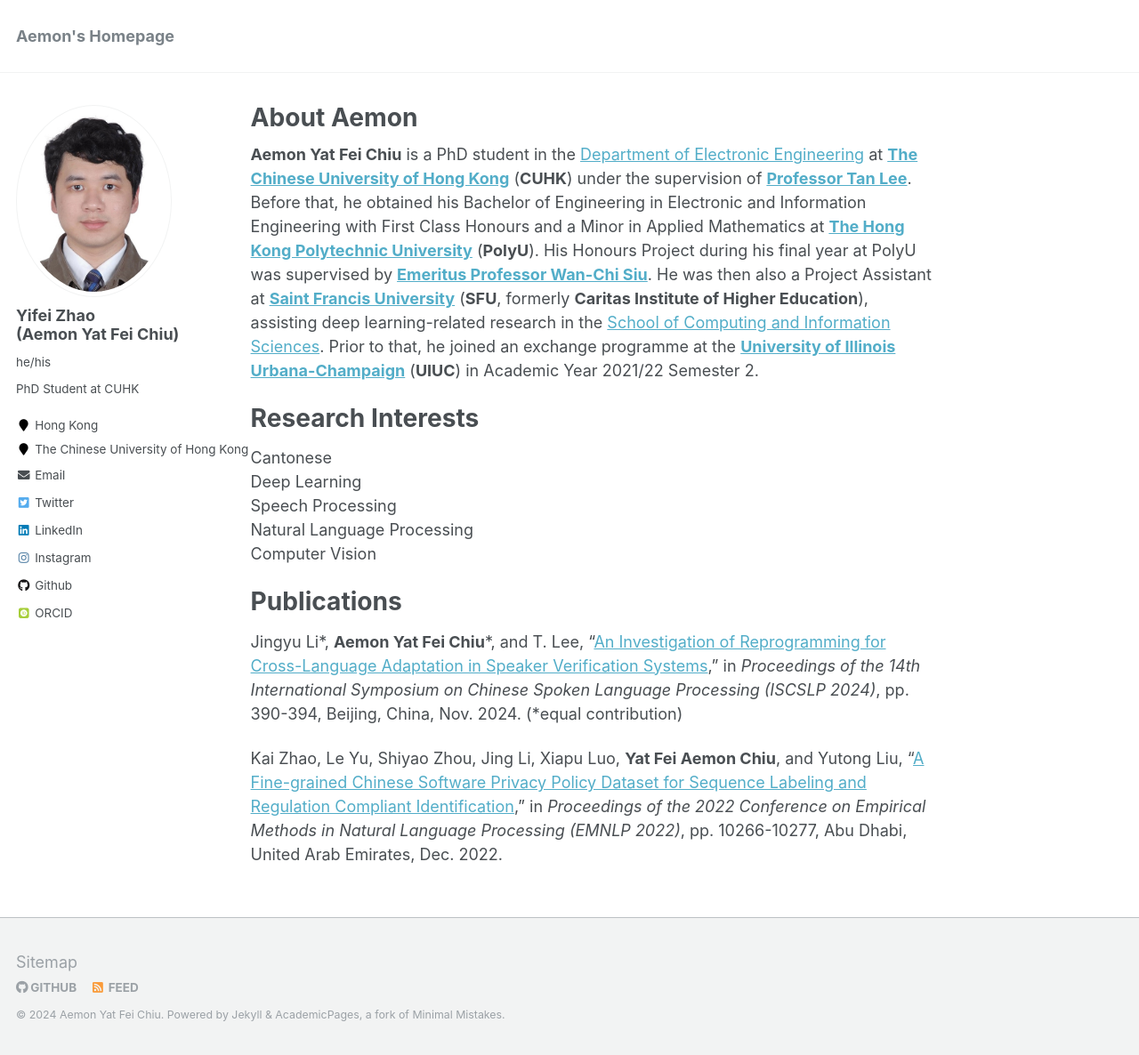
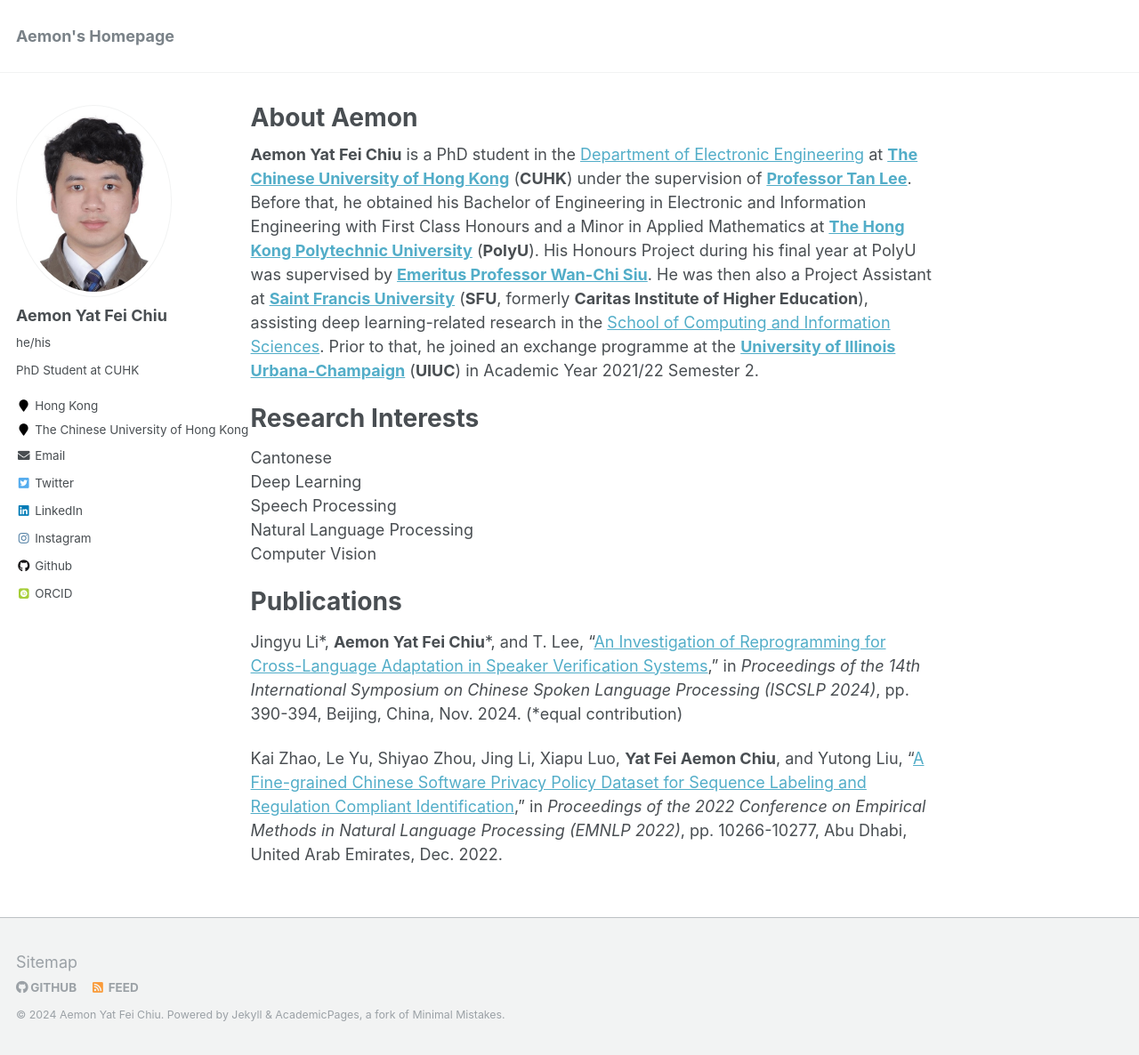
Before and after one commit to aemonyfchiu/aemonyfchiu.github.io, a Jekyll site: the page built from _pages/about.md, in a window 1280 px wide and 1186 px high. Shown: the whole window at 89% size. Built offline with Jekyll 4.4.1, drawn with Linux system fonts in a browser that asks for light colours; some web fonts are replaced.

Commit message:
Update _config.yml

```diff
--- a/_config.yml
+++ b/_config.yml
@@ -17,7 +17,7 @@ repository               : "aemonyfchiu/aemonyfchiu.github.io"
 
 # Site Author
 author:
-  name             : "Yifei Zhao<br>(Aemon Yat Fei Chiu)"
+  name             : "Aemon Yat Fei Chiu"
   avatar           : "profile.png"
   bio              : "PhD Student at CUHK"
   pronouns         : "he/his"
```
